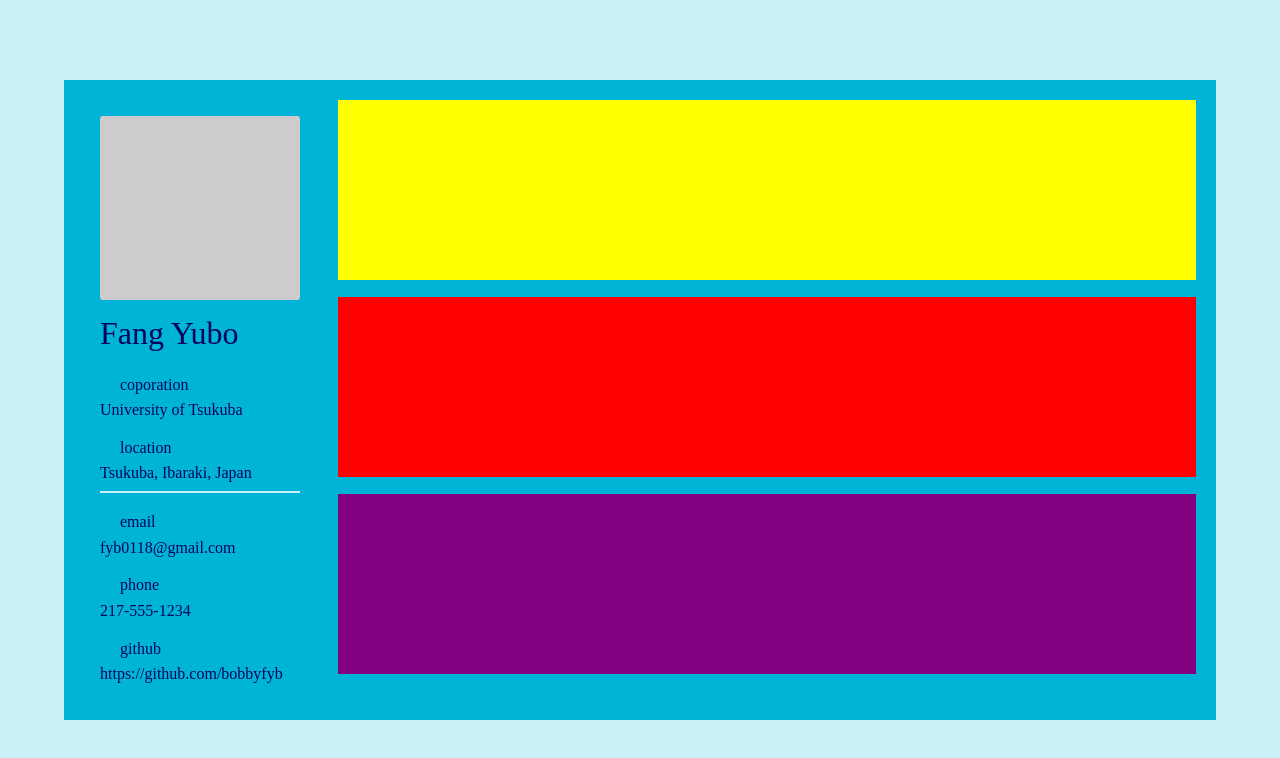
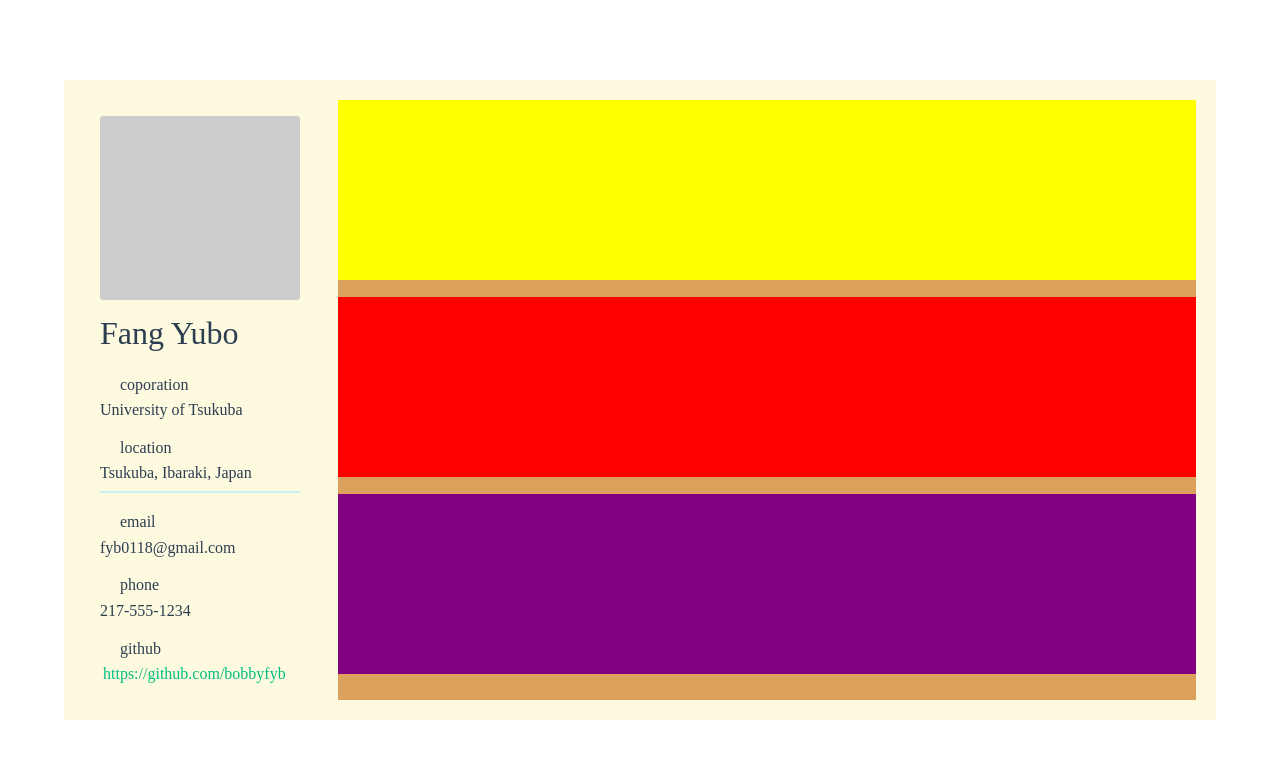
Before and after one commit to bobbyfyb/resume-vue3, a Vue app: page / in a window 1280 px wide. Shown: the top 758 px of the page. Built offline with nearby package versions, Linux system fonts and the light colour scheme; some icons are missing.

Commit message:
feat: 整体配色调整

```diff
--- a/src/assets/base.css
+++ b/src/assets/base.css
@@ -30,34 +30,38 @@
 
 /* semantic color variables for this project */
 :root {
-  /* --color-background: var(--vt-c-white);
-   */
-  --color-background: var(--vt-c-resume);
-  --color-background-soft: var(--vt-c-resume-soft);
-  --color-background-mute: var(--vt-c-resume-mute);
+  --color-background: var(--vt-c-white);
+  /* --color-background: var(--vt-c-resume); */
+  --color-background-soft: var(--vt-c-white-soft);
+  /* --color-background-soft: var(--vt-c-resume-soft); */
+  --color-background-mute: var(--vt-c-white-mute);
+  /* --color-background-mute: var(--vt-c-resume-mute); */
 
   --color-border: var(--vt-c-divider-light-2);
   --color-border-hover: var(--vt-c-divider-light-1);
 
   --color-heading: var(--vt-c-text-light-1);
-  /* --color-text: var(--vt-c-text-light-1); */
-  --color-text: var(--vt-c-resume-text-light);
+  --color-text: var(--vt-c-text-light-1);
+  /* --color-text: var(--vt-c-resume-text-light); */
 
   --section-gap: 160px;
 }
 
 @media (prefers-color-scheme: dark) {
   :root {
-    --color-background: var(--vt-c-resume-night);
-    --color-background-soft: var(--vt-c-resume-soft);
-    --color-background-mute: var(--vt-c-resume-mute);
+    --color-background: var(--vt-c-black);
+    /* --color-background: var(--vt-c-resume-night); */
+    --color-background-soft: var(--vt-c-black-soft);
+    /* --color-background-soft: var(--vt-c-resume-soft); */
+    --color-background-mute: var(--vt-c-black-mute);
+    /* --color-background-mute: var(--vt-c-resume-mute); */
 
     --color-border: var(--vt-c-divider-dark-2);
     --color-border-hover: var(--vt-c-divider-dark-1);
 
     --color-heading: var(--vt-c-text-dark-1);
-    /* --color-text: var(--vt-c-text-dark-2); */
-    --color-text: var(--vt-c-resume-text-dark);
+    --color-text: var(--vt-c-text-dark-2);
+    /* --color-text: var(--vt-c-resume-text-dark); */
   }
 }
 
--- a/src/components/Resume.vue
+++ b/src/components/Resume.vue
@@ -52,7 +52,8 @@
                             </n-icon>
                             {{ key }}
                         </div>
-                        <div>{{ value }}</div>
+                        <a v-if="key === 'github'" :href="value">{{ value }}</a>
+                        <div v-else>{{ value }}</div>
                     </div>
                 </div>
             </div>
@@ -97,8 +98,7 @@ const ContactInfoData: Ref<ContactInfoData> = ref({
     padding: 20px;
     min-width: 90vw;
     height: 80vh;
-    background: #00B4D8;
-
+    background: #FEFAE0;
     .personal-info-container {
         display: flex;
         flex-direction: column;
@@ -147,7 +147,7 @@ const ContactInfoData: Ref<ContactInfoData> = ref({
         flex-direction: column;
         justify-content: flex-start;
         align-items: flex-start;
-        background-color: #00B4D8;
+        background-color: #DDA15E;
         width: 100%;
         height: 100%;
         margin-left: 2%;
@@ -200,4 +200,13 @@ const ContactInfoData: Ref<ContactInfoData> = ref({
         }
     }
 }
+
+@media(prefers-color-scheme: dark){
+    .resume-container {
+        background: #283618;
+        .resume-info {
+            background-color: #606C38;
+        }
+    }
+}
 </style>
```
